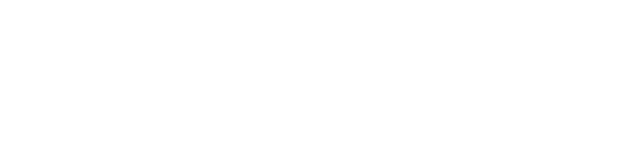
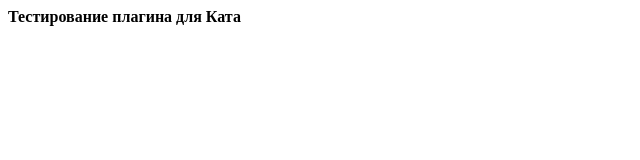
Before and after one commit to SWastiEL/cut-page, a plain HTML site: page index.html in a window 1280 px wide. Shown: the whole page, without its empty margins (0-640 px from the left). Drawn offline with Linux system fonts and the light colour scheme.

Commit message:
Add files via upload

```diff
--- a/index.html
+++ b/index.html
@@ -1 +1,4 @@
 <title>Test page</title>
+<body>
+	<b>Тестирование плагина для Ката</b>
+</body>
```
